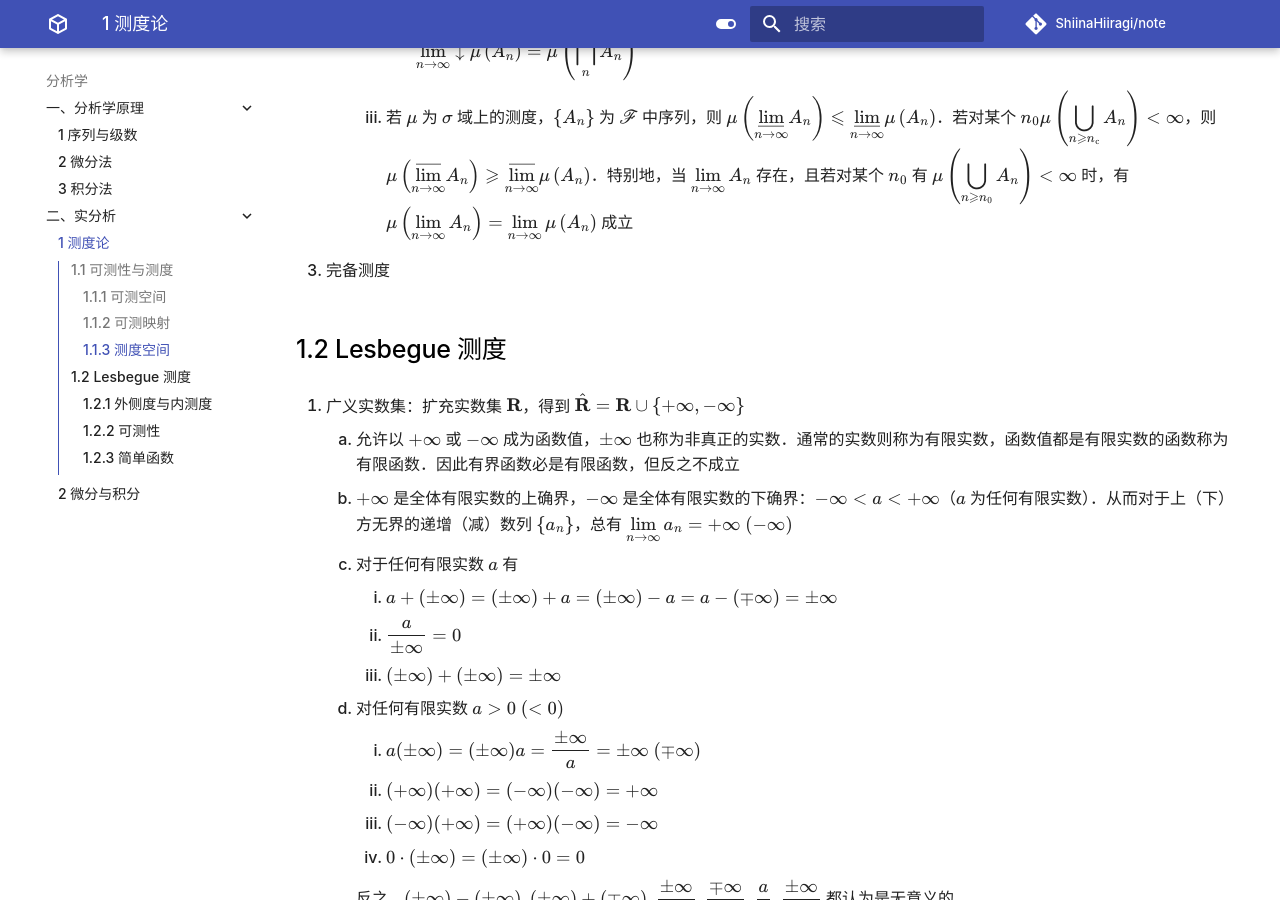
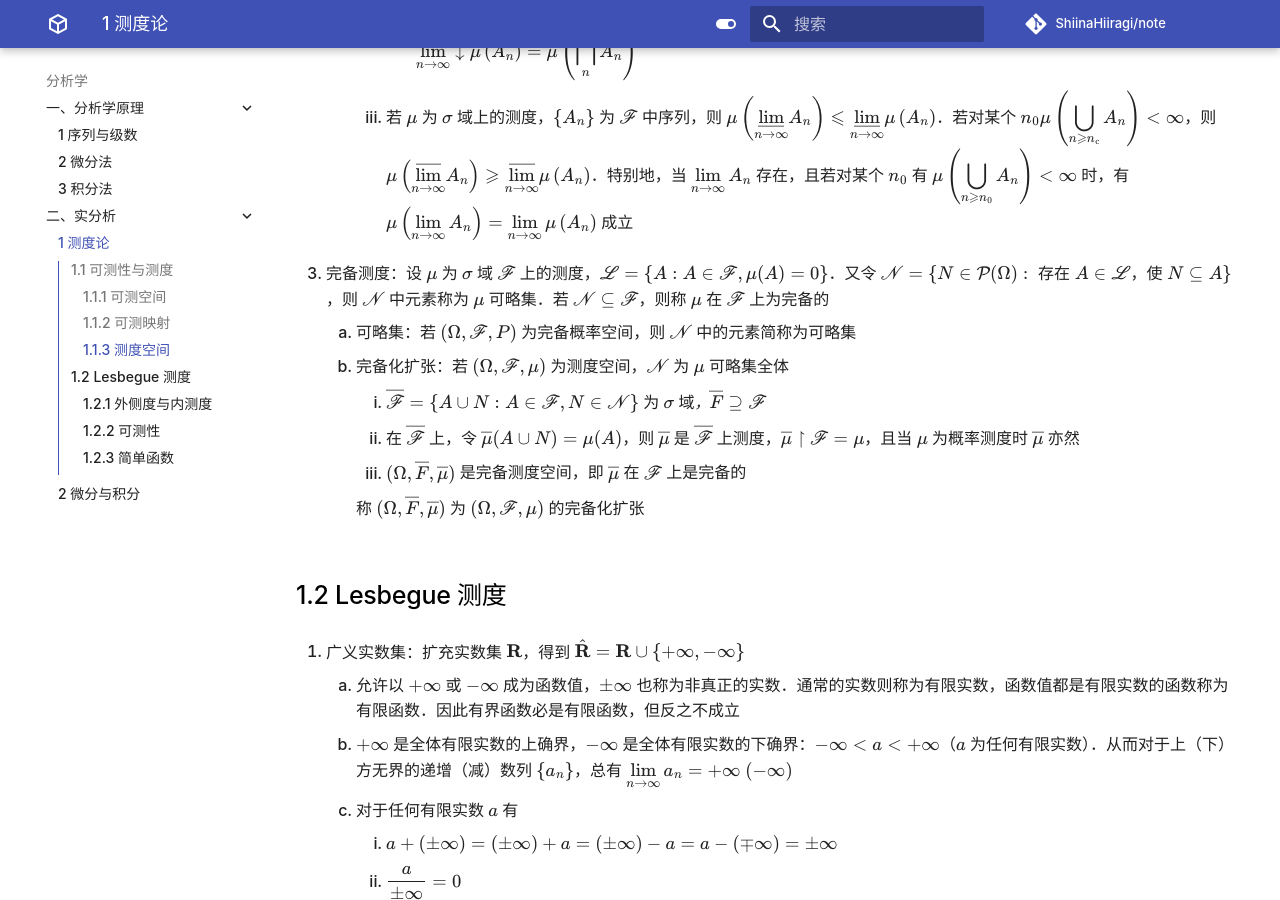
Before and after one commit to ShiinaHiiragi/note, an MkDocs documentation site: the page built from docs/anly/real/ms.md, in a window 1280 px wide and 900 px high, scrolled down 3266 px. Built offline with MkDocs 1.6.1 and Material for MkDocs 9.7.7, drawn with Linux system fonts in a browser that asks for light colours; comment, search, counter and statistics services are not loaded.

Commit message:
stage ms

```diff
--- a/docs/anly/real/ms.md
+++ b/docs/anly/real/ms.md
@@ -66,7 +66,14 @@
             - 若 $\mu$ 为 $\sigma$ 可加的，则对每个递减序列 $\left\{A_{n}\right\}$，只要 ${\displaystyle \bigcap_{n \geqslant 1} A_{n} \in \mathscr{A}}$，且存在 $n_{0}$ 使 $\mu\left(A_{n_{0}}\right)<\infty$，则有 ${\displaystyle \lim _{n \rightarrow \infty} \downarrow \mu\left(A_{n}\right)=\mu\left(\bigcap_{n} \dot{A}_{n}\right)}$
         3. 若 $\mu$ 为 $\sigma$ 域上的测度，$\left\{A_{n}\right\}$ 为 $\mathscr{F}$ 中序列，则 ${\displaystyle \mu\left(\varliminf_{n \rightarrow \infty} A_{n}\right) \leqslant \varliminf_{n \rightarrow \infty} \mu\left(A_{n}\right)}$．若对某个 $n_{0}$${\displaystyle \mu\left(\bigcup_{n \geqslant n_{\mathrm{c}}} A_{n}\right)<\infty}$，则 ${\displaystyle \mu\left(\varlimsup_{n \rightarrow \infty} A_{n}\right) \geqslant \varlimsup_{n \rightarrow \infty} \mu\left(A_{n}\right)}$．特别地，当 ${\displaystyle \lim _{n \rightarrow \infty} A_{n}}$ 存在，且若对某个 $n_{0}$ 有 ${\displaystyle \mu\left(\bigcup_{n \geqslant n_{0}} A_{n}\right)<\infty}$ 时，有 ${\displaystyle \mu\left(\lim _{n \rightarrow \infty} A_{n}\right)=\lim _{n \rightarrow \infty} \mu\left(A_{n}\right)}$ 成立
 
-3. 完备测度
+3. 完备测度：设 $\mu$ 为 $\sigma$ 域 $\mathscr{F}$ 上的测度，$\mathscr{L}=\{A: A \in \mathscr{F}, \mu(A)=0\}$．又令 $\mathscr{N}=\{N \in \mathcal{P}(\Omega): \textsf{ 存在 } A \in \mathscr{L} \textsf{，使 } N \subseteq A\}$，则 $\mathscr{N}$ 中元素称为 $\mu$ 可略集．若 $\mathscr{N} \subseteq \mathscr{F}$，则称 $\mu$ 在 $\mathscr{F}$ 上为完备的
+    1. 可略集：若 $(\Omega, \mathscr{F}, P)$ 为完备概率空间，则 $\mathscr{N}$ 中的元素简称为可略集
+    2. 完备化扩张：若 $(\Omega, \mathscr{F}, \mu)$ 为测度空间，$\mathscr{N}$ 为 $\mu$ 可略集全体
+        1. $\overline{\mathscr{F}}=\{A \cup N: A \in \mathscr{F}, N \in \mathscr{N}\}$ 为 $\sigma$ 域$，$$\overline{F} \supseteq \mathscr{F}$
+        2. 在 $\overline{\mathscr{F}}$ 上，令 $\overline{\mu}(A \cup N)=\mu(A)$，则 $\overline{\mu}$ 是 $\overline{\mathscr{F}}$ 上测度，$\overline{\mu} \upharpoonright {\mathscr{F}}=\mu$，且当 $\mu$ 为概率测度时 $\overline{\mu}$ 亦然
+        3. $(\Omega, \overline{F}, \overline{\mu})$ 是完备测度空间，即 $\overline{\mu}$ 在 $\mathscr{F}$ 上是完备的
+
+        称 $(\Omega, \overline{F}, \overline{\mu})$ 为 $(\Omega, \mathscr{F}, \mu)$ 的完备化扩张
 
 ## 1.2 Lesbegue 测度
 1. 广义实数集：扩充实数集 $\mathbf R$，得到 $\hat{\mathbf{R}}=\mathbf{R} \cup \{+\infty, -\infty\}$
```
Also changed, not shown: docs/stat/prob/prob.md (+2 -2 lines).
